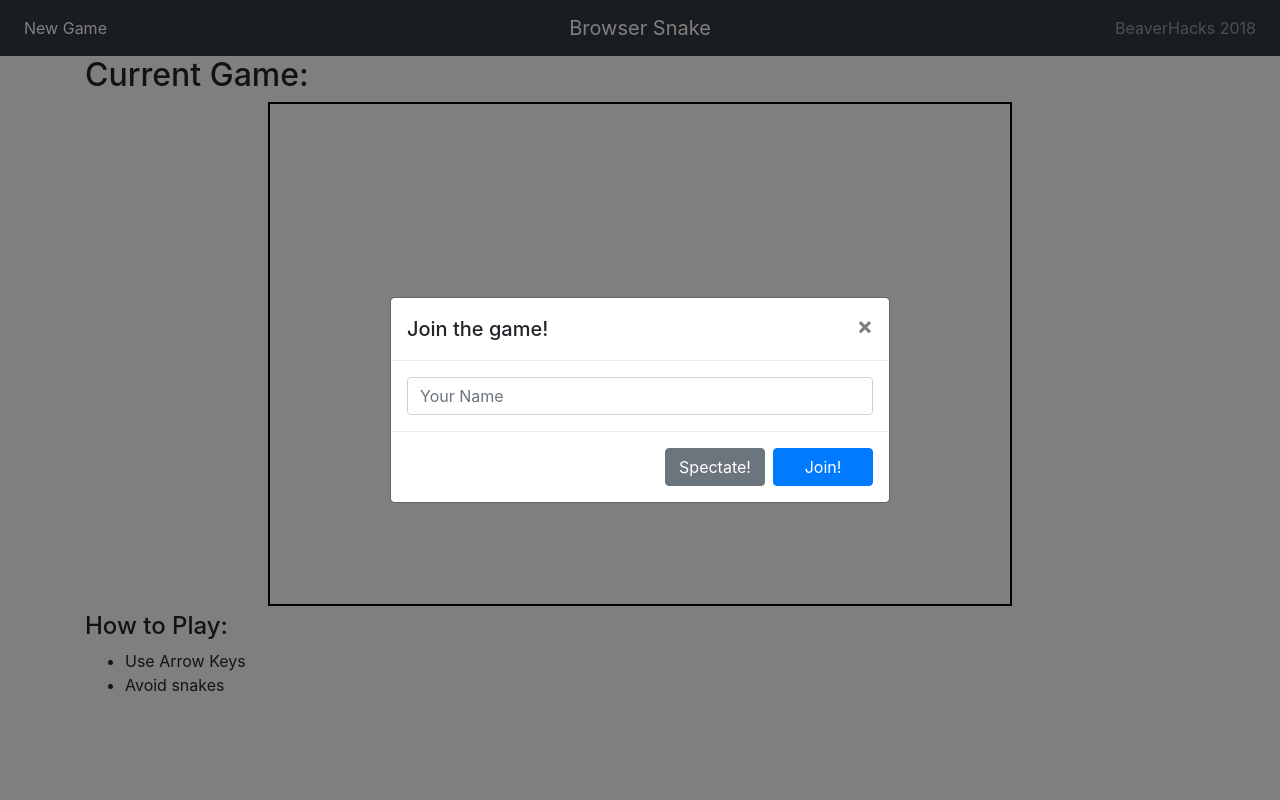
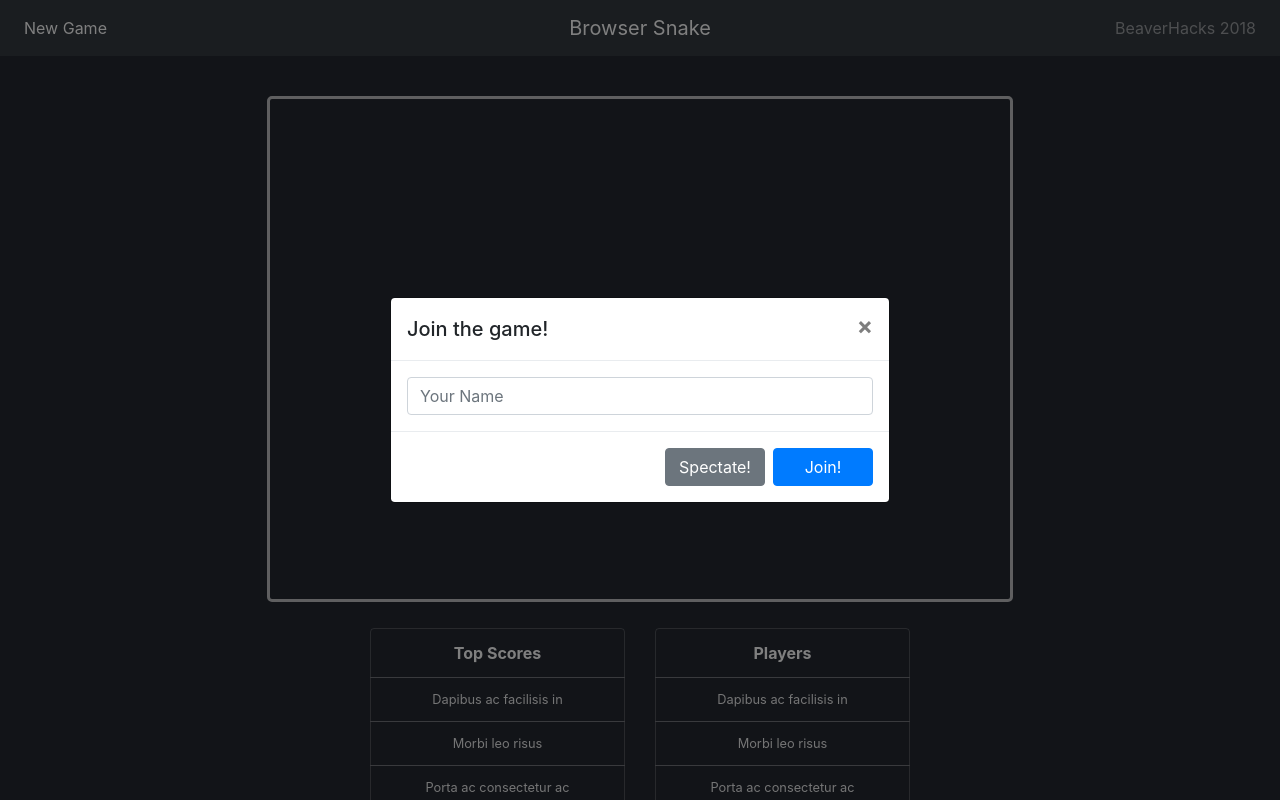
Before and after one commit to mattbritt/browser-snake, a website: page client/snake.html in a window 1280 px wide. Shown: the top 800 px of the page. Drawn offline with nearby package versions, Linux system fonts and the light colour scheme; no server answers.

Commit message:
added css theme

```diff
--- a/client/snake.css
+++ b/client/snake.css
@@ -1,6 +1,7 @@
 
 #canvas{
-    border: 2px solid black;
+    border: 3px solid rgba(255,255,255,.7);
+    border-radius: 5px;
     display:inline;
 }
 
@@ -8,3 +9,18 @@
     width: 100%;
     text-align:center;
  }
+
+body {
+    background-color: #242830;
+}
+
+.list-group > li:first-child {
+    color:white;
+    font-size:1rem;
+}
+.list-group>li {
+    font-size: .8rem;
+    color: rgba(255, 255, 255, .9);
+    border: 1px solid rgba(255,255,255,.2);
+    background-color: inherit;
+}
--- a/client/snake.html
+++ b/client/snake.html
@@ -51,7 +51,7 @@
   </nav>
 
   <!-- Modal -->
-  <div class="modal fade" id="getNameModal" tabindex="-1" role="dialog" aria-labelledby="exampleModalCenterTitle" aria-hidden="true">
+  <div class="modal fade" id="getNameModal" tabindex="-1" role="dialog">
     <div class="modal-dialog modal-dialog-centered" role="document">
       <div class="modal-content">
         <div class="modal-header">
@@ -70,21 +70,42 @@
       </div>
     </div>
   </div>
-  <div class="container">
-    <h2>Current Game:</h2>
+  <div class="container" style="padding-top:40px">
 
     <div id="container-canvas">
       <!-- Main Canvas where game is played -->
       <canvas id="canvas" width="350" height="350">
-
       </canvas>
     </div>
-
-    <h4>How to Play:</h4>
-    <ul>
-      <li>Use Arrow Keys</li>
-      <li>Avoid snakes</li>
-    </ul>
+    <div class="row" style="padding-top: 20px;text-align:center">
+      <div class="col"></div>
+      <div class="col-md-3">
+        <ul class="list-group" id='topscores'>
+          <li class="list-group-item ">
+            <strong>Top Scores</strong>
+          </li>
+          <li class="list-group-item">Dapibus ac facilisis in</li>
+          <li class="list-group-item">Morbi leo risus</li>
+          <li class="list-group-item">Porta ac consectetur ac</li>
+          <li class="list-group-item">Vestibulum at eros</li>
+        </ul>
+      </div>
+      <div class="col-md-3">
+        <ul class="list-group" id='playerslist'>
+          <li class="list-group-item">
+            <strong>Players</strong>
+          </li>
+          <li class="list-group-item">Dapibus ac facilisis in</li>
+          <li class="list-group-item">Morbi leo risus</li>
+          <li class="list-group-item">Porta ac consectetur ac</li>
+          <li class="list-group-item">Vestibulum at eros</li>
+          <li class="list-group-item">Vestibulum at eros</li>
+          <li class="list-group-item">Vestibulum at eros</li>
+          <li class="list-group-item">Vestibulum at eros</li>
+        </ul>
+      </div>
+      <div class="col"></div>
+    </div>
   </div>
   <br>
 
```
